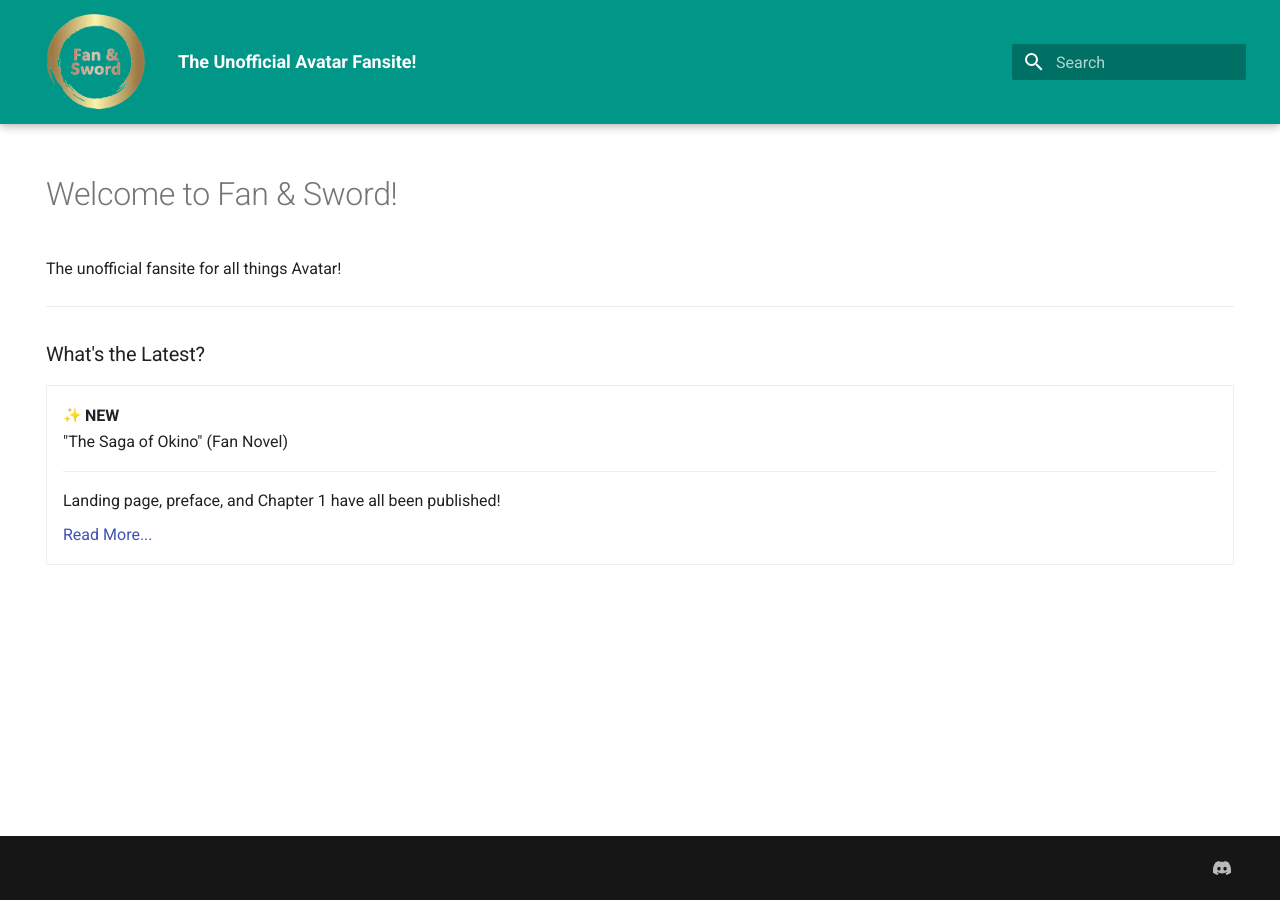
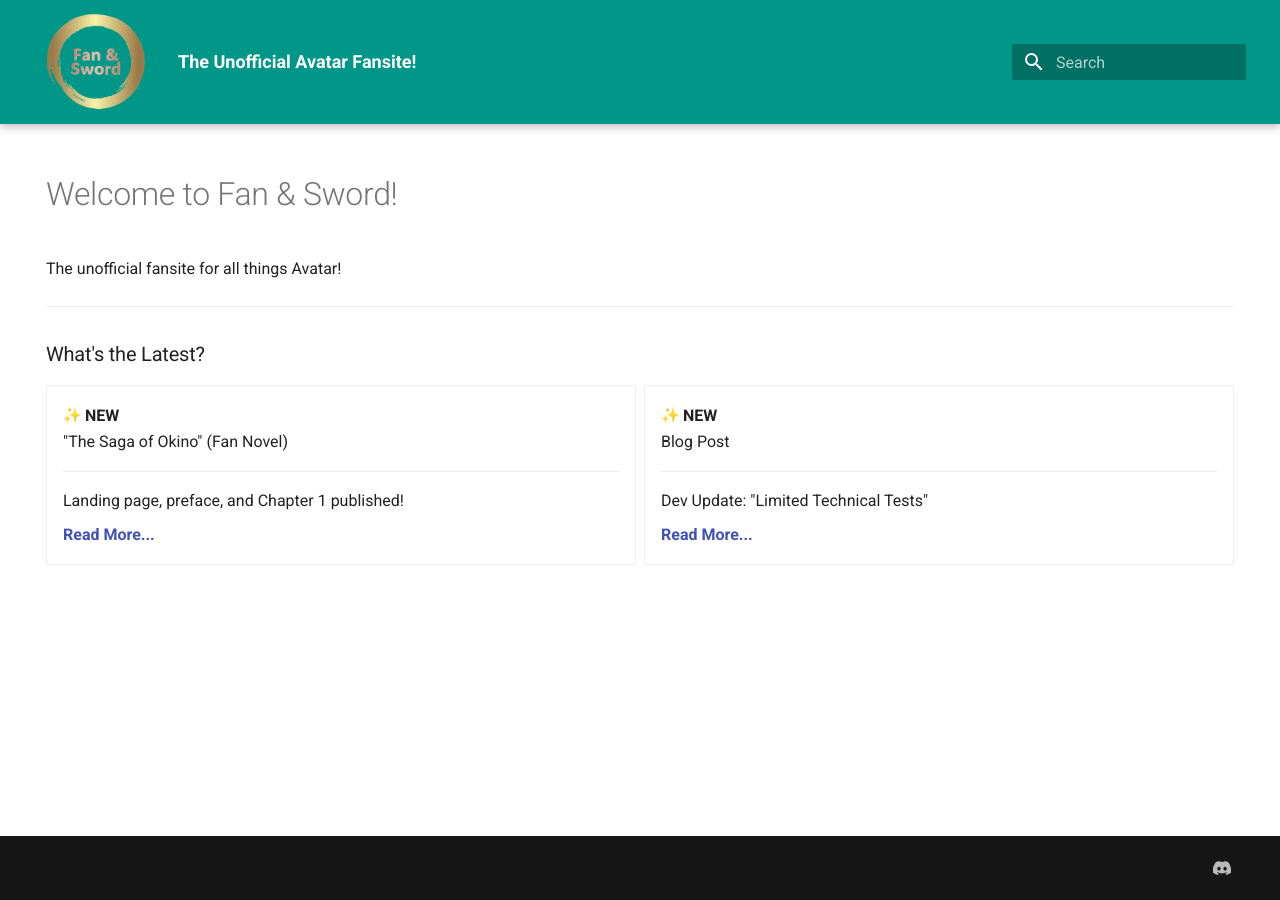
Before and after one commit to FanAndSwordGit/FanAndSwordFansite, an MkDocs documentation site: the page built from docs/index.md, in a window 1280 px wide. Built offline with MkDocs 1.6.1 and Material for MkDocs 9.7.7, drawn with Linux system fonts in a browser that asks for light colours; emoji names are drawn with the system emoji font.

Commit message:
Updating homepage with blog post card

```diff
--- a/docs/index.md
+++ b/docs/index.md
@@ -20,8 +20,16 @@ The unofficial fansite for all things Avatar!
 
     ---
 
-    Landing page, preface, and Chapter 1 have all been published!
+    Landing page, preface, and Chapter 1 published!
 
-    [Read More...](projects/fan-novel/index.md)
+    [__Read More...__](projects/fan-novel/index.md)
+
+-   :sparkles: __NEW__{ .lg .middle } <br>Blog Post
+
+    ---
+
+    Dev Update: "Limited Technical Tests"
+
+    [__Read More...__](blog/posts/news-dev-phase.md)
 
 </div>
```
